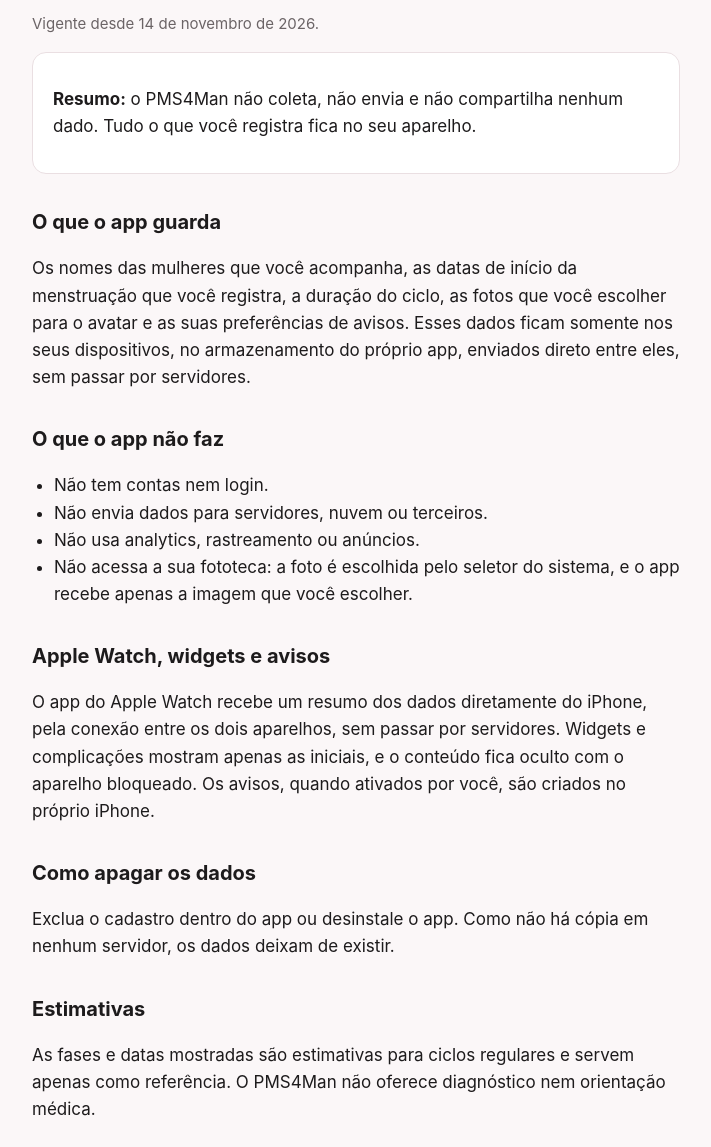
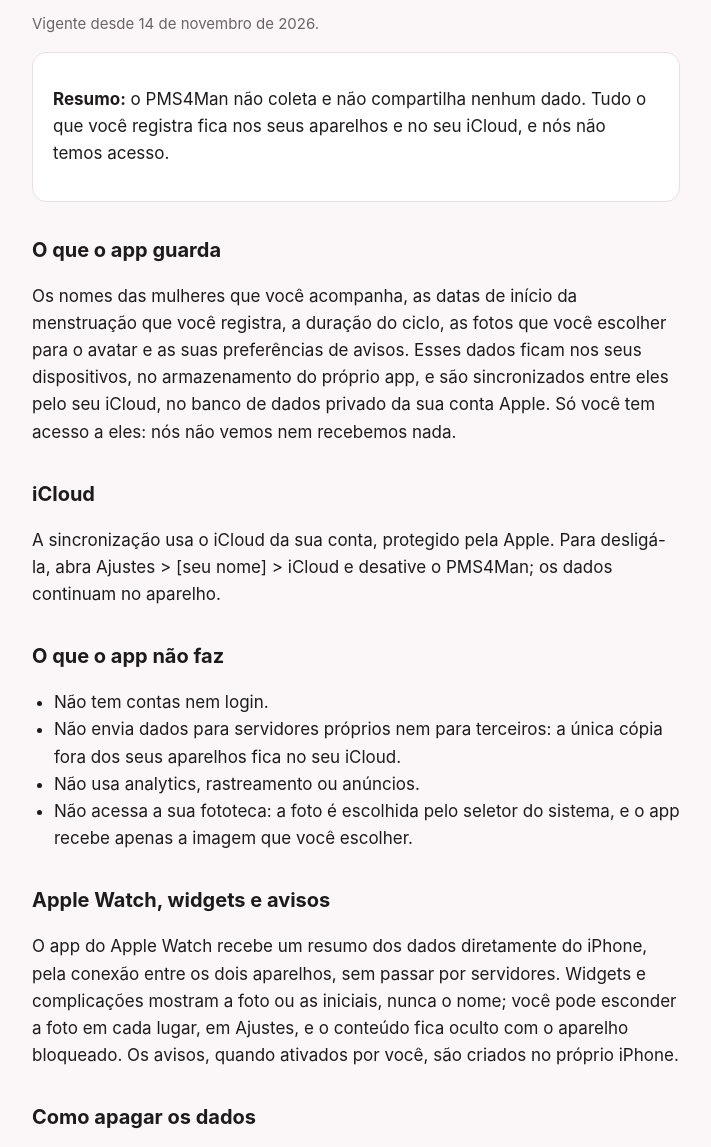
Before and after one commit to RafaelGali/RafaelGali.github.io, a plain HTML site: page pms4man/privacidade/index.html in a window 1280 px wide. Shown: the part 127-1274 px from the top of the page, without its empty margins (284-995 px from the left). Drawn offline with Linux system fonts and the light colour scheme.

Commit message:
PMS4Man: privacidade e suporte com a sincronização pelo iCloud
A 2.0.1 sincroniza pelo iCloud privado de quem usa. Os dados ficam nos
aparelhos e no iCloud da pessoa, sem acesso do desenvolvedor. Widgets
mostram foto ou iniciais, nunca o nome. Explica como apagar e desligar,
e passa a mostrar a data da política.

Co-Authored-By: Claude Opus 5.5 <noreply@anthropic.com>

```diff
--- a/pms4man/privacidade/index.html
+++ b/pms4man/privacidade/index.html
@@ -13,31 +13,35 @@
 <p class="muted">Vigente desde 14 de novembro de 2026.</p>
 
 <div class="card">
-<p><strong>Resumo:</strong> o PMS4Man não coleta, não envia e não compartilha nenhum dado. Tudo o que você registra fica no seu aparelho.</p>
+<p><strong>Resumo:</strong> o PMS4Man não coleta e não compartilha nenhum dado. Tudo o que você registra fica nos seus aparelhos e no seu iCloud, e nós não temos acesso.</p>
 </div>
 
 <h2>O que o app guarda</h2>
-<p>Os nomes das mulheres que você acompanha, as datas de início da menstruação que você registra, a duração do ciclo, as fotos que você escolher para o avatar e as suas preferências de avisos. Esses dados ficam somente nos seus dispositivos, no armazenamento do próprio app, enviados direto entre eles, sem passar por servidores.</p>
+<p>Os nomes das mulheres que você acompanha, as datas de início da menstruação que você registra, a duração do ciclo, as fotos que você escolher para o avatar e as suas preferências de avisos. Esses dados ficam nos seus dispositivos, no armazenamento do próprio app, e são sincronizados entre eles pelo seu iCloud, no banco de dados privado da sua conta Apple. Só você tem acesso a eles: nós não vemos nem recebemos nada.</p>
+
+<h2>iCloud</h2>
+<p>A sincronização usa o iCloud da sua conta, protegido pela Apple. Para desligá-la, abra Ajustes &gt; [seu nome] &gt; iCloud e desative o PMS4Man; os dados continuam no aparelho.</p>
 
 <h2>O que o app não faz</h2>
 <ul>
 <li>Não tem contas nem login.</li>
-<li>Não envia dados para servidores, nuvem ou terceiros.</li>
+<li>Não envia dados para servidores próprios nem para terceiros: a única cópia fora dos seus aparelhos fica no seu iCloud.</li>
 <li>Não usa analytics, rastreamento ou anúncios.</li>
 <li>Não acessa a sua fototeca: a foto é escolhida pelo seletor do sistema, e o app recebe apenas a imagem que você escolher.</li>
 </ul>
 
 <h2>Apple Watch, widgets e avisos</h2>
-<p>O app do Apple Watch recebe um resumo dos dados diretamente do iPhone, pela conexão entre os dois aparelhos, sem passar por servidores. Widgets e complicações mostram apenas as iniciais, e o conteúdo fica oculto com o aparelho bloqueado. Os avisos, quando ativados por você, são criados no próprio iPhone.</p>
+<p>O app do Apple Watch recebe um resumo dos dados diretamente do iPhone, pela conexão entre os dois aparelhos, sem passar por servidores. Widgets e complicações mostram a foto ou as iniciais, nunca o nome; você pode esconder a foto em cada lugar, em Ajustes, e o conteúdo fica oculto com o aparelho bloqueado. Os avisos, quando ativados por você, são criados no próprio iPhone.</p>
 
 <h2>Como apagar os dados</h2>
-<p>Exclua o cadastro dentro do app ou desinstale o app. Como não há cópia em nenhum servidor, os dados deixam de existir.</p>
+<p>Exclua o cadastro dentro do app: ele é apagado também do seu iCloud e dos seus outros aparelhos. Desinstalar o app apaga só a cópia daquele aparelho; para apagar tudo do iCloud, use Ajustes &gt; [seu nome] &gt; iCloud &gt; Gerenciar Armazenamento.</p>
 
 <h2>Estimativas</h2>
 <p>As fases e datas mostradas são estimativas para ciclos regulares e servem apenas como referência. O PMS4Man não oferece diagnóstico nem orientação médica.</p>
 
 <h2>Contato</h2>
 <p>Dúvidas sobre privacidade podem ser enviadas pela <a href="/pms4man/suporte/">página de suporte</a>. Se esta política mudar, a nova versão será publicada nesta página, com a data atualizada.</p>
+<p><em>Atualizada em 18 de novembro de 2026.</em></p>
 </main>
 </body>
 </html>
```
Also changed, not shown: pms4man/privacy/index.html (+9 -5 lines), pms4man/suporte/index.html (+1 -1 lines), pms4man/support/index.html (+1 -1 lines).
